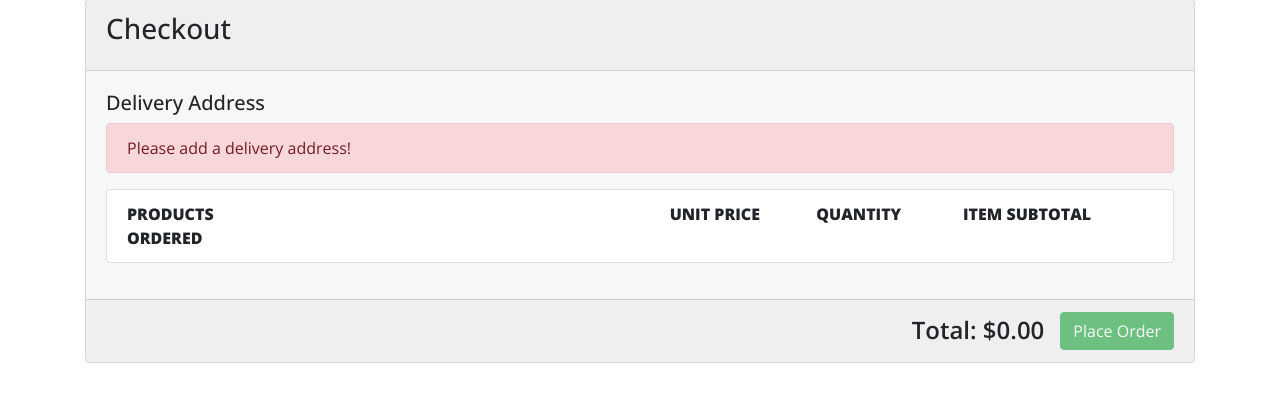
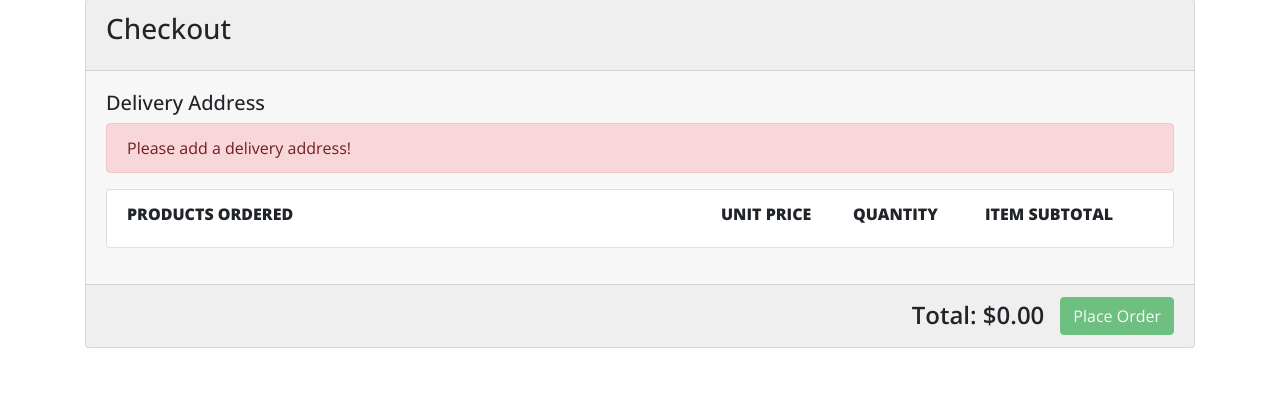
Before and after one commit to ktzy0305/OS-eCommerce, a Flask app: template templates/checkout.html in a window 1280 px wide. Shown: the part 157-559 px from the top of the page. Run offline with Flask 2, Linux system fonts and the light colour scheme; the template is opened without the code that fills it, so the values that code supplies are empty; parts of the project's set-up code (start-up, migrations or seed data) failed here and were passed over; some libraries are stand-ins or nearby versions.

Commit message:
Fix layout for checkout

```diff
--- a/static/css/checkout.css
+++ b/static/css/checkout.css
@@ -3,8 +3,8 @@
 }
 
 .checkout-product-img{
-    width: 120px;
-    height: 120px;
+    width: 140px;
+    height: 140px;
 }
 
 .total-price{
--- a/templates/checkout.html
+++ b/templates/checkout.html
@@ -49,8 +49,8 @@
                     <div class="list-group mb-3 mobile-disappear">
                         <div class="list-group-item">
                             <div class="row">
-                                <div class="col-xl-2 col-lg-3 col-md-3 col-4 text-uppercase font-weight-bold">Products Ordered</div>
-                                <div class="col-xl-10 col-lg-9 col-md-9 col-8">
+                                <div class="col-xl-3 col-lg-3 col-md-3 col-4 text-uppercase font-weight-bold">Products Ordered</div>
+                                <div class="col-xl-9 col-lg-9 col-md-9 col-8">
                                     <div class="row">
                                         <div class="col-xl-5 col-lg-4 text-uppercase font-weight-bold"></div>
                                         <div class="col-xl-2 col-lg-2 text-uppercase font-weight-bold">Unit Price</div>
@@ -66,12 +66,12 @@
                         {% for item in checkout_items %}
                         <div class="list-group-item list-group-item-action">
                             <div class="row">
-                                <div class="col-xl-2 col-lg-3 col-md-3 col-4">
+                                <div class="col-xl-3 col-lg-3 col-md-3 col-4">
                                     <div>
                                         <img class="img checkout-product-img" src="{{ item['product']['image_url'] }}">
                                     </div>
                                 </div>
-                                <div class="col-xl-10 col-lg-9 col-md-9 col-8">
+                                <div class="col-xl-9 col-lg-9 col-md-9 col-8">
                                     <div class="row">
                                         <div class="col-xl-5 col-lg-4">
                                             {{ item['title'] }}
```
